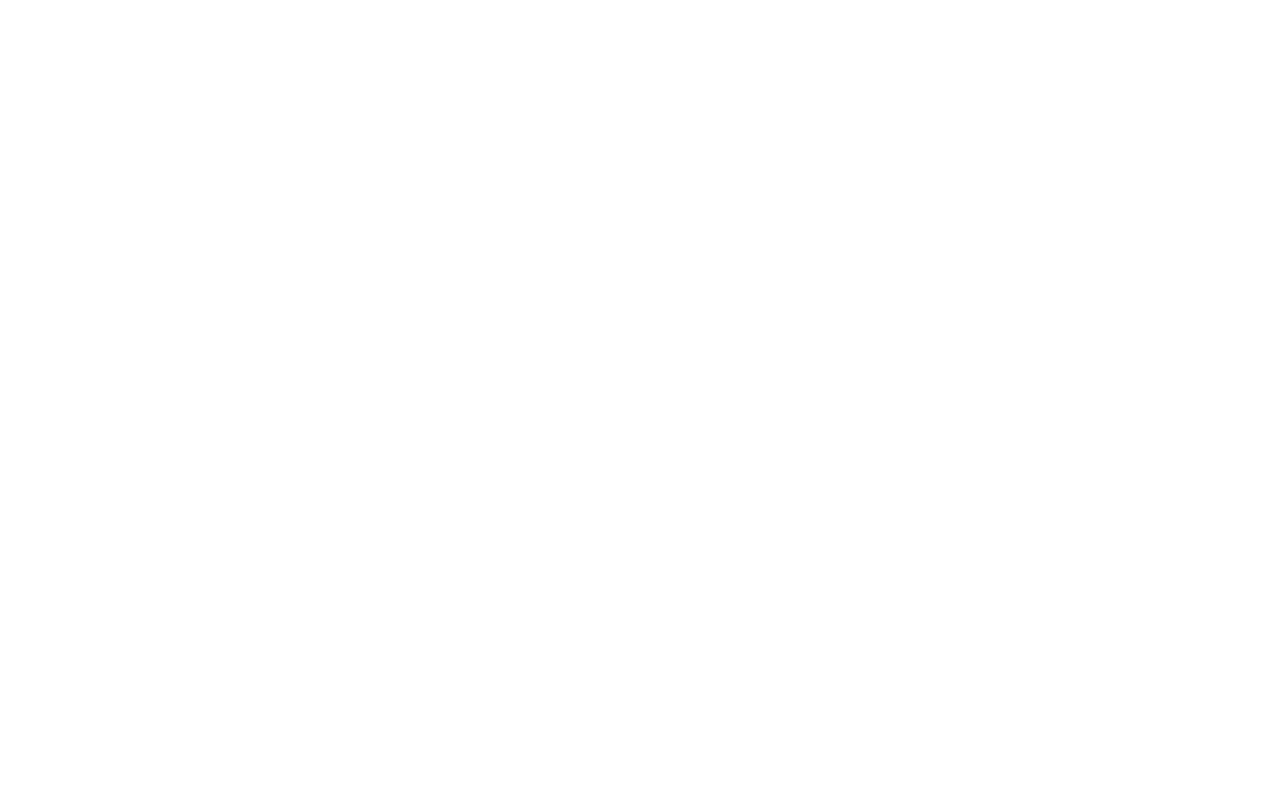
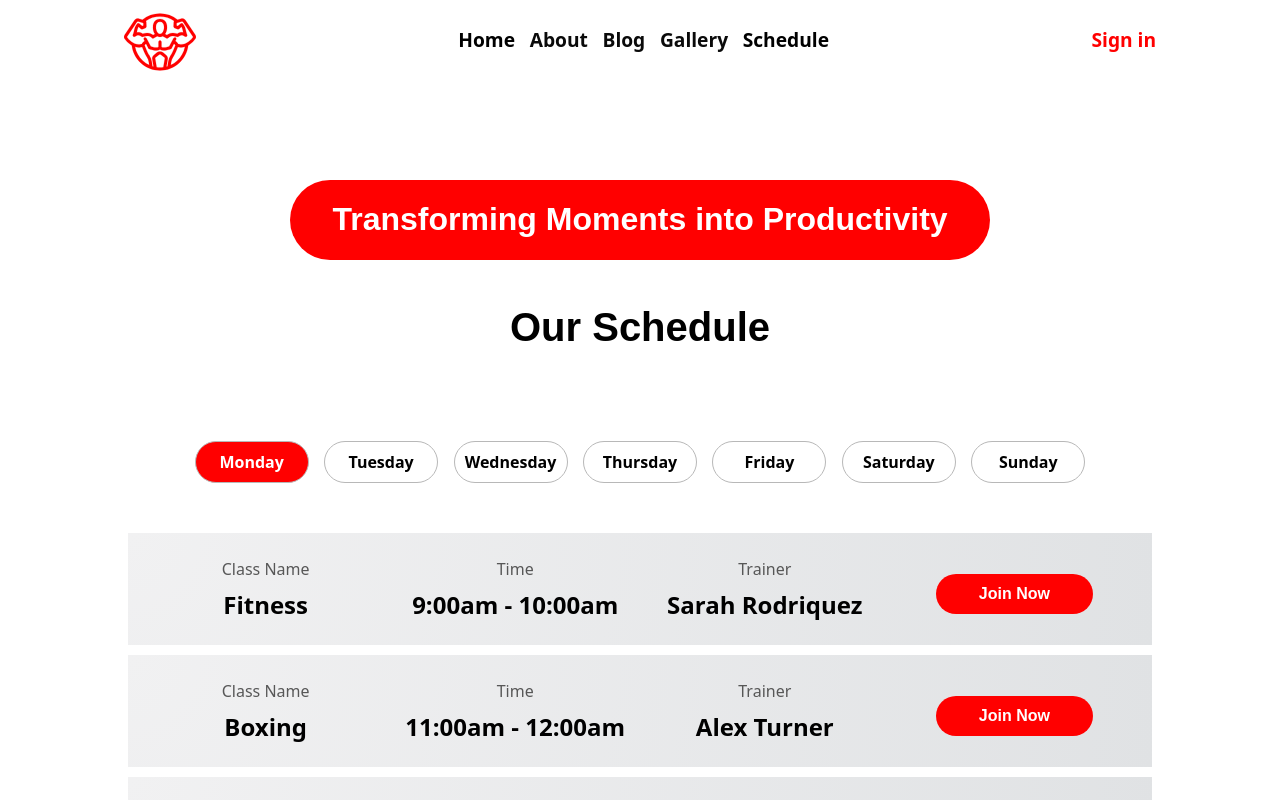
Before and after one commit to Twenfyx/react-gym, a React (Create React App) app: page /schedule in a window 1280 px wide. Before the commit this address had no page. Shown: the top 800 px of the page. Built offline with nearby package versions, Linux system fonts and the light colour scheme.

Commit message:
create schedule page

```diff
--- a/src/App.tsx
+++ b/src/App.tsx
@@ -3,6 +3,7 @@
 import Home from './pages/Home/Home.tsx';
 import { Routes, Route } from 'react-router-dom';
 import LogIn from './pages/LogIn/LogIn.tsx';
+import Schedule from './pages/Schedule/Schedule.tsx';
 
 
 const App:React.FC = () => {
@@ -10,6 +11,7 @@
     <Routes>
       <Route path="/" element={<Home />} />
       <Route path="login" element={<LogIn />} />
+      <Route path="schedule" element={<Schedule />} />
     </Routes>
   );
 }
--- a/src/components/classes/Classes.tsx
+++ b/src/components/classes/Classes.tsx
@@ -1,5 +1,6 @@
 import React from "react";
 import styles from "./Classes.module.css"
+import { Link } from 'react-router-dom';
 
 const Classes:React.FC =() =>{
     return (
@@ -12,11 +13,12 @@
                     <h1>The Road to Athletic Success Starts Here</h1>
                 </div>
                 <h2>Our Classes</h2>
+            </div>
 
-
-            </div>
+            <Link to= '/schedule'>
             <div className={styles.container}>
                 <div className={styles.photos}>
+
                     <div className={styles.div1}>
                         <div className={styles.photoText}>
                             <h1>Yoga</h1>
@@ -56,6 +58,7 @@
 
                 </div>
             </div>
+            </Link>
         </div>
 
     )
--- a/src/components/header/Header.tsx
+++ b/src/components/header/Header.tsx
@@ -18,8 +18,11 @@
                 <h1 className={styles.text}>About</h1>
                 <h1 className={styles.text}>Blog</h1>
                 <h1 className={styles.text}>Gallery</h1>
-                <h1 className={styles.text}>Shedule</h1>
-                <h1 className={styles.text}>Contact</h1>
+
+                <Link to="/schedule">
+                    <h1 className={styles.text}>Schedule</h1>
+                </Link>
+
             </div>
             <div className={styles.join}>
                 <Link to="/login">
--- a/src/components/stats/Statistics.module.css
+++ b/src/components/stats/Statistics.module.css
@@ -9,7 +9,8 @@
 .textAmount{
     text-align: center;
     font-size: 2em;
-    font-family: Impact, Haettenschweiler, 'Arial Narrow Bold', sans-serif;
+    /* font-family: Impact, Haettenschweiler, 'Arial Narrow Bold', sans-serif; */
+    font-weight: bold;
     color:red;
 }
 .textMain{
--- a/src/pages/LogIn/LogIn.tsx
+++ b/src/pages/LogIn/LogIn.tsx
@@ -1,7 +1,6 @@
 import React from "react";
 import Header from "../../components/header/Header.tsx";
 import styles from './LogIn.module.css'
-import Map from "../../components/map/Map.tsx";
 import Footer from "../../components/footer/Footer.tsx";
 
 
@@ -35,8 +34,7 @@
           </div>
         </div>
       </div>
-    {/* <Newsletter /> */}
-        {/* <Map /> */}
+
         <Footer />
     </div>
   );
--- /dev/null
+++ b/src/pages/Schedule/Schedule.module.css
@@ -0,0 +1,94 @@
+.container{
+	margin-top: -70px;
+	display: flex;
+	justify-content: center;
+}
+.body{
+	margin: 0;
+	height: 100vh;
+    font-family: system-ui, -apple-system, BlinkMacSystemFont, 'Segoe UI', Roboto, Oxygen, Ubuntu, Cantarell, 'Open Sans', 'Helvetica Neue', sans-serif;
+	width:80%;
+	display: flex;
+	flex-direction: column;
+	align-items: center;
+
+}
+
+.week{
+	width:90%;
+
+	margin-top: 3rem;
+	display: flex;
+	justify-content: space-evenly;
+}
+.week div{
+	display: flex;
+	align-items: center;
+	justify-content: center;
+	width:7rem;
+	height: 2.5rem;
+	border: 1px solid rgb(184, 184, 184);
+	border-radius: 30px;
+	font-size: 1rem;
+	font-family: system-ui, -apple-system, BlinkMacSystemFont, 'Segoe UI', Roboto, Oxygen, Ubuntu, Cantarell, 'Open Sans', 'Helvetica Neue', sans-serif;
+	font-weight: bold;
+	transition: background-color 0.3s, color 0.3s;
+	margin-bottom:50px;
+}
+.week div:hover{
+	background-color: red;
+	color:white;
+	cursor:pointer;
+
+}
+
+.classes{
+	width:100%;
+	margin-bottom: 10px;
+	display: flex;
+	justify-content: space-evenly;
+	align-items: center;
+	background: radial-gradient(circle at 0% 0.5%, rgb(241, 241, 242) 0.1%, rgb(224, 226, 228) 100.2%);}
+.classes div{
+	margin-bottom:0;
+	display: flex;
+	justify-content: center;
+	align-items: center;
+	flex-direction: column;
+	height:7rem;
+	width: 14rem;
+
+
+}
+.classes .mainText{
+	font-weight: bold;
+	font-size: 1.5rem;
+}
+.classes .title{
+	margin-bottom: 0.5rem;
+	color: rgb(87, 87, 87);
+}
+
+.selectedDay{
+	background-color: red;
+	color:white;
+}
+
+.button{
+	width: 70%;
+	height: 40px;
+	margin: 10px auto;
+	color: #fff;
+    background: #ff0000;
+	font-size: 1em;
+	font-weight: bold;
+	margin-top: 20px;
+	outline: none;
+	border: none;
+	border-radius: 30px;
+	transition: .2s ease-in;
+	cursor: pointer;
+}
+button:hover{
+	background: #8a3b3b;
+}
--- /dev/null
+++ b/src/pages/Schedule/Schedule.tsx
@@ -0,0 +1,125 @@
+import React, { useState , useEffect} from "react";
+import styles from './Schedule.module.css';
+import Header from "../../components/header/Header.tsx";
+import Footer from "../../components/footer/Footer.tsx";
+import { Link } from "react-router-dom";
+
+interface Classes {
+  day: string;
+  className: string;
+  time: string;
+  trainer: string;
+}
+
+const staticClasses: Record<string, Classes[]> = {
+  Monday: [
+    { day: 'Monday', className: 'Fitness', time: '9:00am - 10:00am', trainer: 'Sarah Rodriquez' },
+    { day: 'Monday', className: 'Boxing', time: '11:00am - 12:00am', trainer: 'Alex Turner' },
+    { day: 'Monday', className: 'Swimming', time: '1:00pm - 2:00pm', trainer: 'Marcus Carter' },
+    { day: 'Monday', className: 'Jogging', time: '3:00pm - 6:pm', trainer: 'Jessica Nguyen' },
+  ],
+  Tuesday: [
+    { day: 'Tuesday', className: 'Yoga', time: '8:00am - 9:00am', trainer: 'Sarah Johnson' },
+    { day: 'Tuesday', className: 'CrossFit', time: '6:00am - 7:00am', trainer: 'Mark Davis' },
+    { day: 'Tuesday', className: 'Pilates', time: '5:30pm - 6:30pm', trainer: 'Emma White' },
+  ],
+  Wednesday: [
+    { day: 'Wednesday', className: 'Zumba', time: '7:00am - 8:00am', trainer: 'Carlos Rodriguez' },
+    { day: 'Wednesday', className: 'Kickboxing', time: '6:00pm - 7:00pm', trainer: 'Lily Chang' },
+    { day: 'Wednesday', className: 'Swimming', time: '1:00pm - 2:00pm', trainer: 'Marcus Carter' },
+  ],
+  Thursday: [
+    { day: 'Thursday', className: 'Spinning', time: '6:30am - 7:30am', trainer: 'Ryan Smith' },
+    { day: 'Thursday', className: 'Martial Arts', time: '7:00pm - 8:00pm', trainer: 'Katie Lee' },
+  ],
+  Friday: [
+    { day: 'Friday', className: 'Powerlifting', time: '10:00am - 11:00am', trainer: 'Jake Miller' },
+    { day: 'Friday', className: 'Dance Fitness', time: '6:30pm - 7:30pm', trainer: 'Sophia Brown' },
+    { day: 'Friday', className: 'Swimming', time: '1:00pm - 2:00pm', trainer: 'Marcus Carter' },
+  ],
+  Saturday: [
+    { day: 'Saturday', className: 'HIIT', time: '9:00am - 10:00am', trainer: 'Tony Martinez' },
+    { day: 'Saturday', className: 'Cycling', time: '11:00am - 12:00pm', trainer: 'Lisa Taylor' },
+  ],
+  Sunday: [
+    { day: 'Sunday', className: 'Meditation', time: '8:30am - 9:30am', trainer: 'David Wilson' },
+    { day: 'Sunday', className: 'Gymnastics', time: '4:00pm - 5:00pm', trainer: 'Olivia Turner' },
+  ],
+};
+
+const MAX_CLASSES_PER_DAY = 4;
+
+const Schedule: React.FC = () => {
+  const [selectedDay, setSelectedDay] = useState<string | null>(null);
+  const [isInitialRender, setIsInitialRender] = useState(true);
+  useEffect(() => {
+    if (isInitialRender) {
+      window.scrollTo(0, 0);
+      setIsInitialRender(false);
+    }
+    if (selectedDay === null) {
+      setSelectedDay('Monday');
+    }
+    console.log('Page loaded');
+  }, [selectedDay]);
+
+  const handleDayClick = (day: string): void => {
+    setSelectedDay(day);
+  };
+
+
+
+  return (
+    <div className={styles.main}>
+      <Header />
+      <div className="header">
+                <div>
+                    <h1>Transforming Moments into Productivity</h1>
+                </div>
+                <h2>Our Schedule</h2>
+            </div>
+      <div className={styles.container}>
+        <div className={styles.body}>
+          <div className={styles.week}>
+            {['Monday', 'Tuesday', 'Wednesday', 'Thursday', 'Friday', 'Saturday', 'Sunday'].map(day => (
+              <div key={day} onClick={() => handleDayClick(day)} className={selectedDay === day ? styles.selectedDay : ''}>
+                {day}
+              </div>
+
+            ))}
+          </div>
+
+
+          {selectedDay && staticClasses[selectedDay]?.slice(0, MAX_CLASSES_PER_DAY).map((classItem, index) => (
+            <div className={styles.classes} key={index}>
+
+              <div>
+                <span className={styles.title}>Class Name</span>
+                <span className={styles.mainText}>{classItem.className}</span>
+              </div>
+              <div>
+                <span className={styles.title}>Time</span>
+                <span className={styles.mainText}>{classItem.time}</span>
+              </div>
+              <div>
+                <span className={styles.title}>Trainer</span>
+                <span className={styles.mainText}>{classItem.trainer}</span>
+              </div>
+
+                <Link to = '/login'>
+              <div>
+                <button className={styles.button}>Join Now</button>
+                </div>
+                </Link>
+            </div>
+
+          ))}
+
+        </div>
+      </div>
+      <Footer />
+    </div>
+  );
+};
+
+export default Schedule;
```
Also changed, not shown: src/@types/assets.d.ts (added, +34 -0 lines), src/components/@types/assets.d.ts (deleted, +0 -34 lines).
